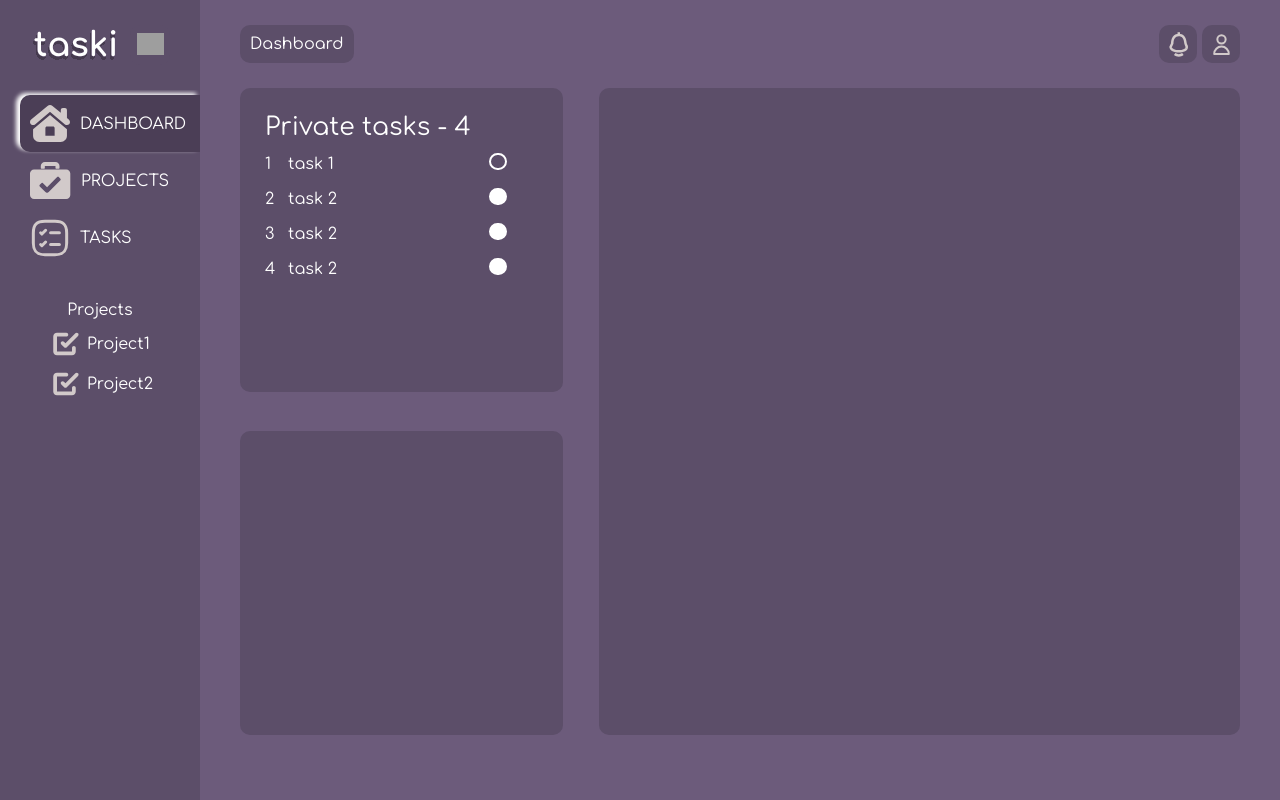
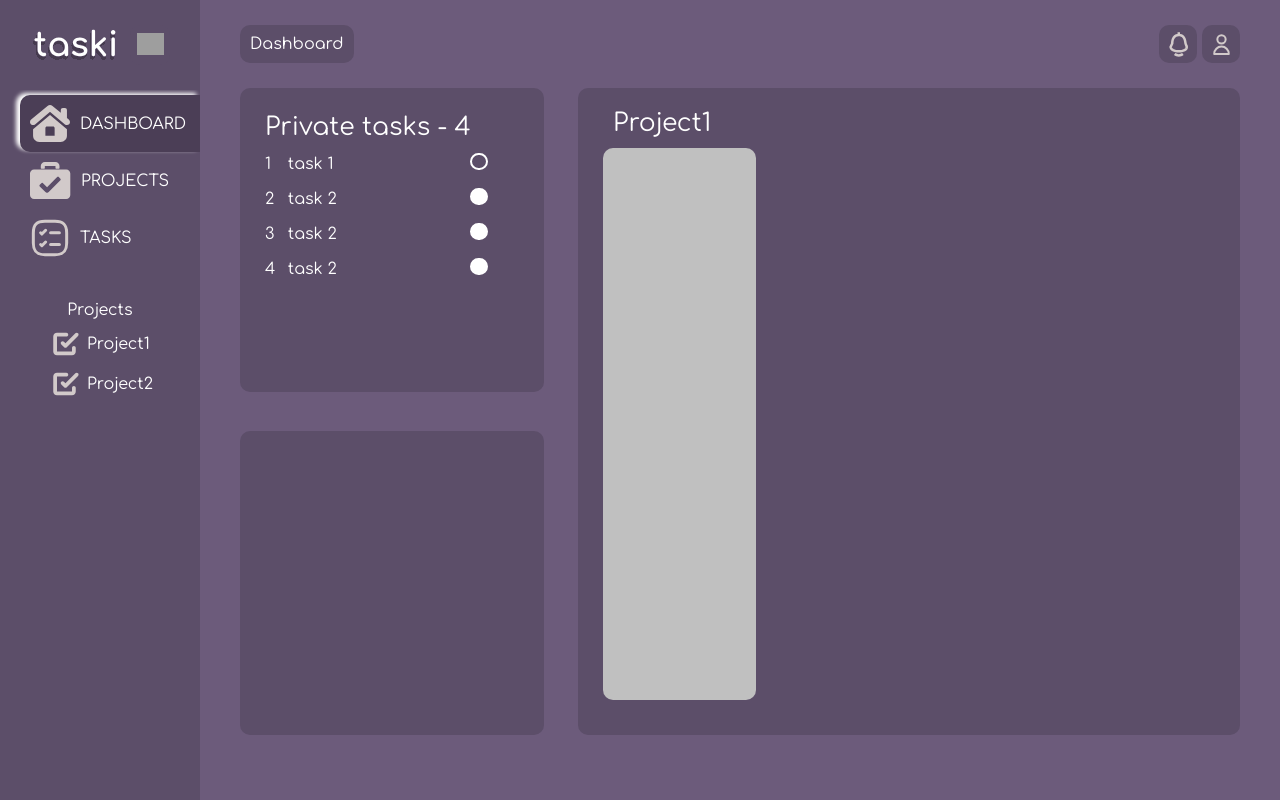
Before and after one commit to 4aykovski/task-manager-front, a React (Create React App) app: page /dashboard in a window 1280 px wide. Built offline with nearby package versions, Linux system fonts and the light colour scheme; grey boxes are pictures that could not be loaded.

Commit message:
feat: project card

```diff
--- a/src/components/ProjectsCard/ProjectsCard.module.css
+++ b/src/components/ProjectsCard/ProjectsCard.module.css
@@ -4,4 +4,33 @@
     max-width: 100%;
     min-width: 100%;
     overflow: hidden;
+    display: flex;
+    flex-direction: column;
 }
+
+.Heading {
+    display: flex;
+    align-items: center;
+    height: 50px;
+    width: 100%;
+    margin: 0 25px;
+    font-size: 25px;
+}
+
+.ProjectBoard {
+    margin: 0 15px 25px 15px;
+    flex: 1;
+    display: flex;
+}
+
+.BoardsList {
+    flex: 0.25;
+    background-color: silver;
+    border-radius: 10px;
+}
+
+.TasksColumns {
+    flex: 0.75;
+    display: flex;
+
+}
--- a/src/components/ProjectsCard/ProjectsCard.tsx
+++ b/src/components/ProjectsCard/ProjectsCard.tsx
@@ -1,10 +1,21 @@
 import React from 'react';
 import Card from "../ui/Card/Card";
 import classes from "./ProjectsCard.module.css"
+
 const ProjectsCard = () => {
     return (
         <Card className={classes.ProjectCard}>
+            <div className={classes.Heading}>
+                Project1
+            </div>
+            <div className={classes.ProjectBoard}>
+                <div className={classes.BoardsList}>
 
+                </div>
+                <div className={classes.TasksColumns}>
+
+                </div>
+            </div>
         </Card>
     );
 };
```
